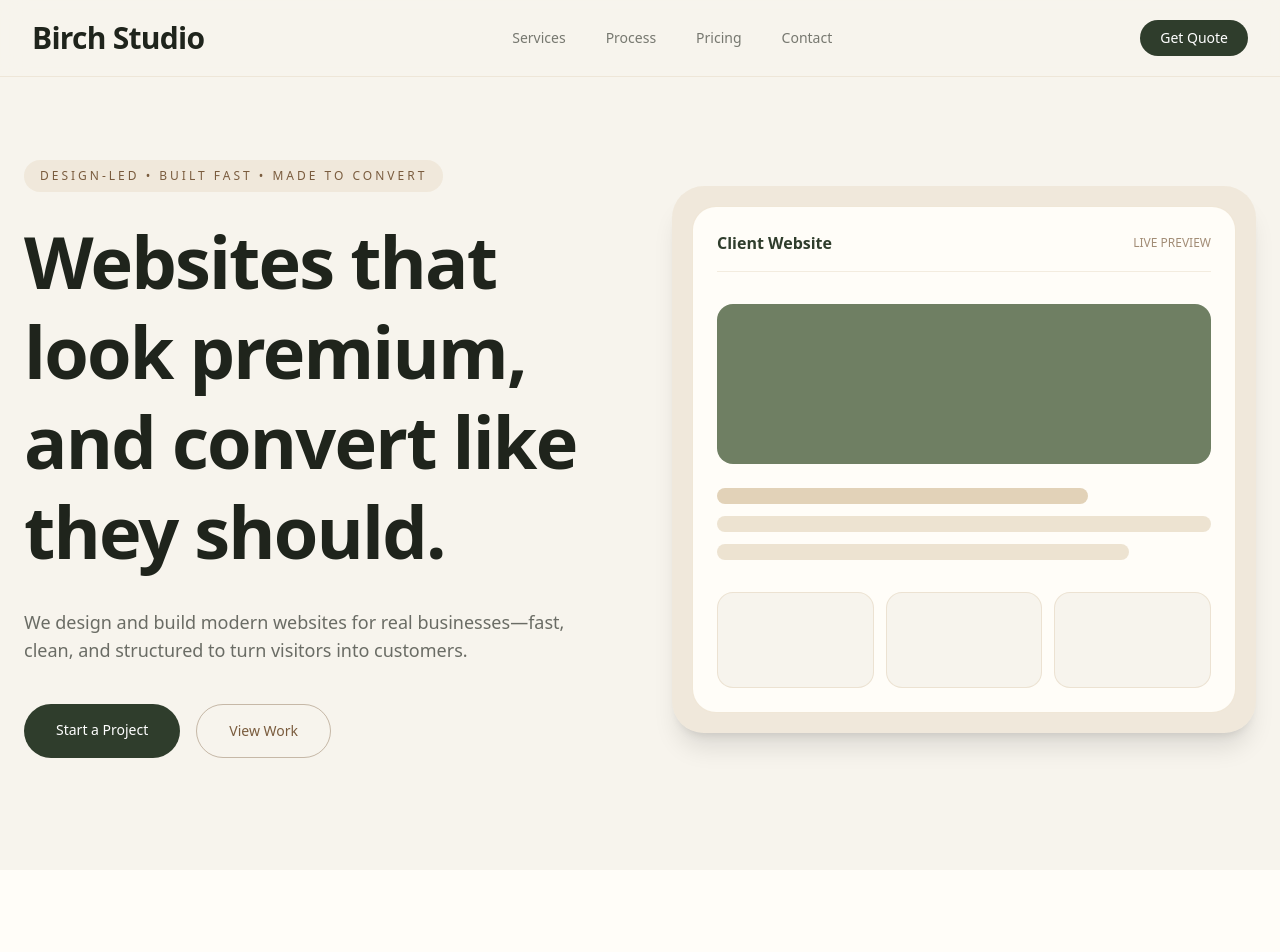
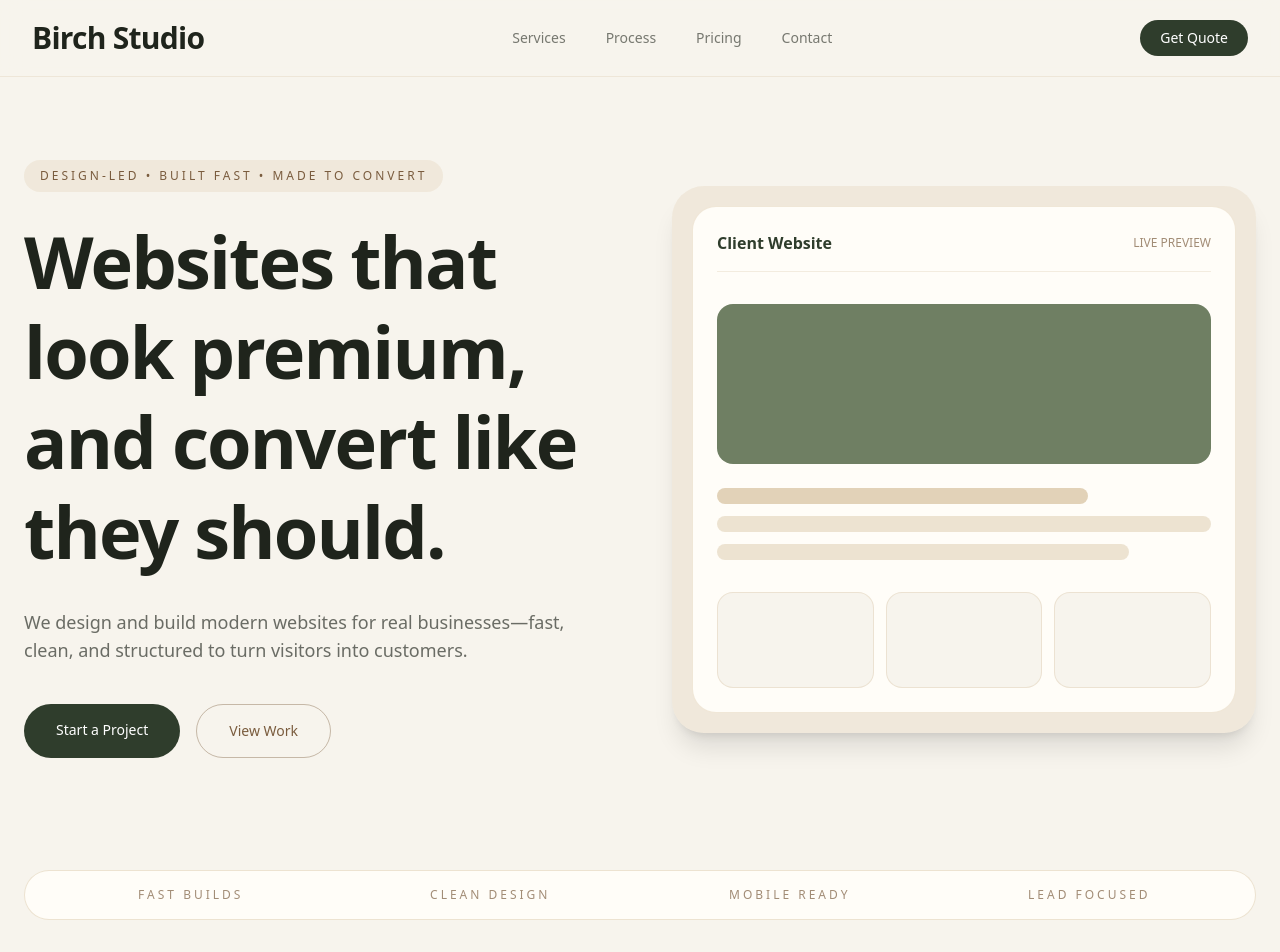
Before and after one commit to myusufabaig/Repository-name-birch-studio-site, a Next.js app: page / in a window 1280 px wide. Shown: the top 952 px of the page. Built offline with nearby package versions, Linux system fonts and the light colour scheme.

Commit message:
Add premium polish sections

```diff
--- a/src/app/page.tsx
+++ b/src/app/page.tsx
@@ -73,6 +73,18 @@ export default function Home() {
                 <div className="h-24 rounded-2xl bg-[#F7F4ED] border border-[#E2D2B8]/50"></div>
               </div>
             </div>
+          </div>
+        </div>
+      </section>
+
+      {/* CREDIBILITY STRIP */}
+      <section className="px-6 pb-20">
+        <div className="max-w-7xl mx-auto rounded-full border border-[#E2D2B8]/60 bg-[#FFFDF8] px-6 py-4">
+          <div className="grid grid-cols-2 md:grid-cols-4 gap-4 text-center text-xs tracking-[0.25em] uppercase text-[#7A5C3E]/70">
+            <p>Fast Builds</p>
+            <p>Clean Design</p>
+            <p>Mobile Ready</p>
+            <p>Lead Focused</p>
           </div>
         </div>
       </section>
@@ -233,20 +245,25 @@ export default function Home() {
               Contact
             </p>
             <h2 className="text-4xl md:text-6xl font-semibold leading-tight mb-6">
-              Ready to build something warmer, sharper, and better?
+              Tell us about your project.
             </h2>
             <p className="text-white/65 max-w-lg">
-              Tell us what you need. We’ll help turn it into a fast, clean, and
-              reliable website.
+              We’ll respond with next steps and help you decide the right build
+              for your business.
             </p>
           </div>
 
-          {/* FIXED FORM */}
           <form
             action="https://formspree.io/f/xpqbwpbr"
             method="POST"
             className="space-y-4"
           >
+            <input
+              type="hidden"
+              name="_next"
+              value="https://repository-name-birch-studio-site.vercel.app/#contact"
+            />
+
             <input
               name="name"
               className="w-full rounded-2xl bg-[#F7F4ED] text-[#1F241C] px-4 py-4 transition focus:outline-none focus:ring-4 focus:ring-white/20"
@@ -281,6 +298,22 @@ export default function Home() {
           </form>
         </div>
       </section>
+
+      {/* FOOTER */}
+      <footer className="bg-[#1F241C] text-white px-6 py-10">
+        <div className="max-w-7xl mx-auto flex flex-col md:flex-row justify-between gap-6">
+          <div>
+            <p className="text-2xl font-semibold mb-2">Birch Studio</p>
+            <p className="text-white/50">
+              Creative web development for growing businesses.
+            </p>
+          </div>
+
+          <p className="text-white/40 text-sm">
+            © 2026 Birch Studio. All rights reserved.
+          </p>
+        </div>
+      </footer>
     </main>
   );
 }
```
